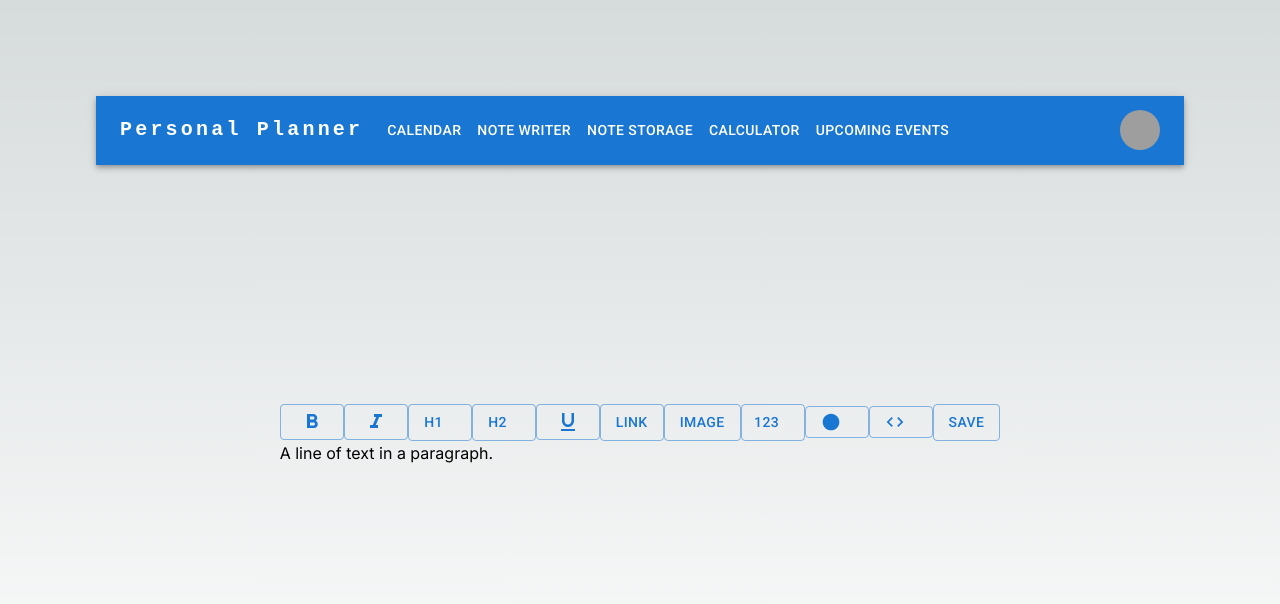
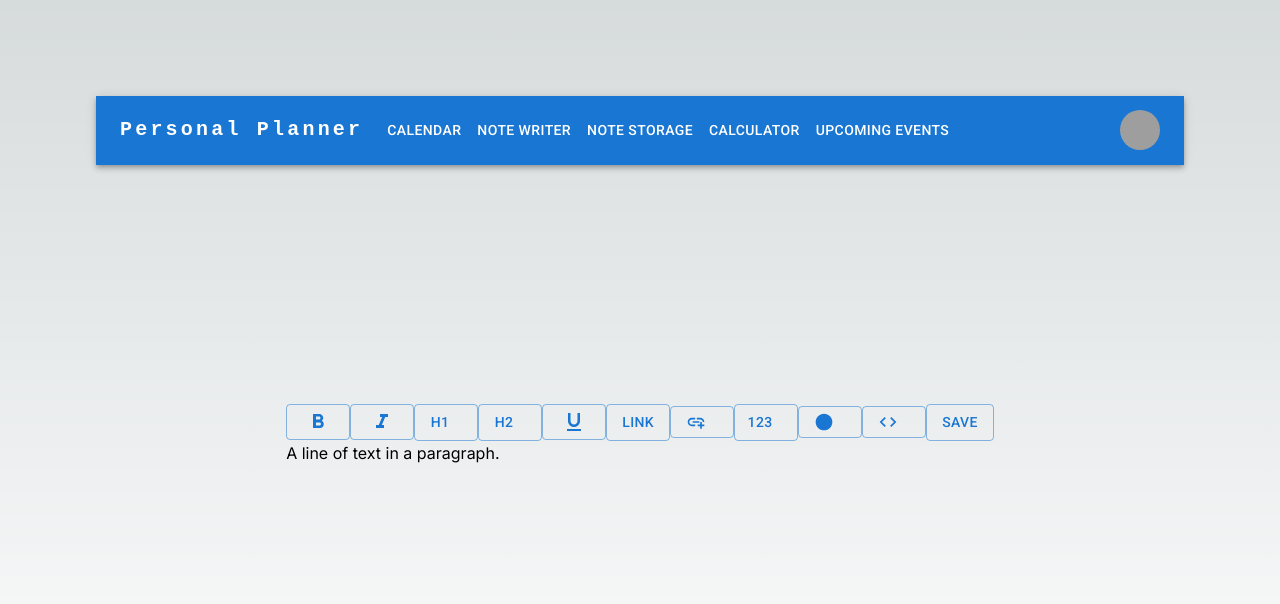
Before and after one commit to Thofire/frontend-planner-app, a Next.js app: page / in a window 1280 px wide. Shown: the top 604 px of the page. Built offline with nearby package versions, Linux system fonts and the light colour scheme; grey boxes are pictures that could not be loaded.

Commit message:
Link added, needs work

```diff
--- /dev/null
+++ b/src/app/components/Editor/Elements/Link/index.js
@@ -0,0 +1,20 @@
+import Link  from '@mui/material/Link';
+
+  const muiLink = (props) => {
+    const {
+      attributes, children, element,
+    } = props
+
+    return (
+      <Link
+        fontWeight="bold"
+        href={element.href}  //Needs further testing
+        textAlign={element.align}
+        {...attributes}
+      >
+        {children}
+      </Link>
+    )
+  }
+
+  export default muiLink
--- a/src/app/components/Editor/NoteInput/index.js
+++ b/src/app/components/Editor/NoteInput/index.js
@@ -9,6 +9,7 @@ import HeadingOne from "../Elements/HeadingOne";
 import HeadingTwo from "../Elements/HeadingTwo";
 import NumberedList from "../Elements/NumberedList";
 import Bullets from "../Elements/Bullets";
+import Link from "../Elements/Link";
 const NoteInput = (props) =>{
     const {editor } = props
 
@@ -24,6 +25,8 @@ const NoteInput = (props) =>{
                 return <Bullets {...props} />
             case 'code':
                 return <CodeElement {...props} />
+            case 'link':
+                return <Link {...props} />
             case 'image':
                 return <ImageEmbed {...props} />
             case 'youtube':
@@ -42,7 +45,7 @@ const NoteInput = (props) =>{
     const renderLeaf = useCallback(props => <Leaf {...props} />, [])
 
 
-    return (<div>
+    return (
         <Editable
         onChange={(value) => {
             console.log('onChange', value)
@@ -92,7 +95,7 @@ const NoteInput = (props) =>{
         }}
         renderElement={renderElement}
         renderLeaf={renderLeaf}
-    /></div>
+    />
     )
 }
 export default NoteInput
--- a/src/app/components/Editor/ToolBarEditor/index.js
+++ b/src/app/components/Editor/ToolBarEditor/index.js
@@ -29,14 +29,7 @@ const ToolBarEditor = (props) => {
                 }}
             >Link
             </Button>
-
-            <Button variant='outlined'
-                onMouseDown={(event) => {
-                    event.preventDefault()
-                    CustomEditor.toggleImageMark(editor)         //fix
-                }}
-            >Image
-            </Button>
+            <BlockButton format='link'><AddLinkIcon/></BlockButton>
             <BlockButton format='numbered-list'>123</BlockButton>
             <BlockButton format='bullets'><CircleIcon/></BlockButton>
             <BlockButton format='code'><CodeIcon /></BlockButton>
```
